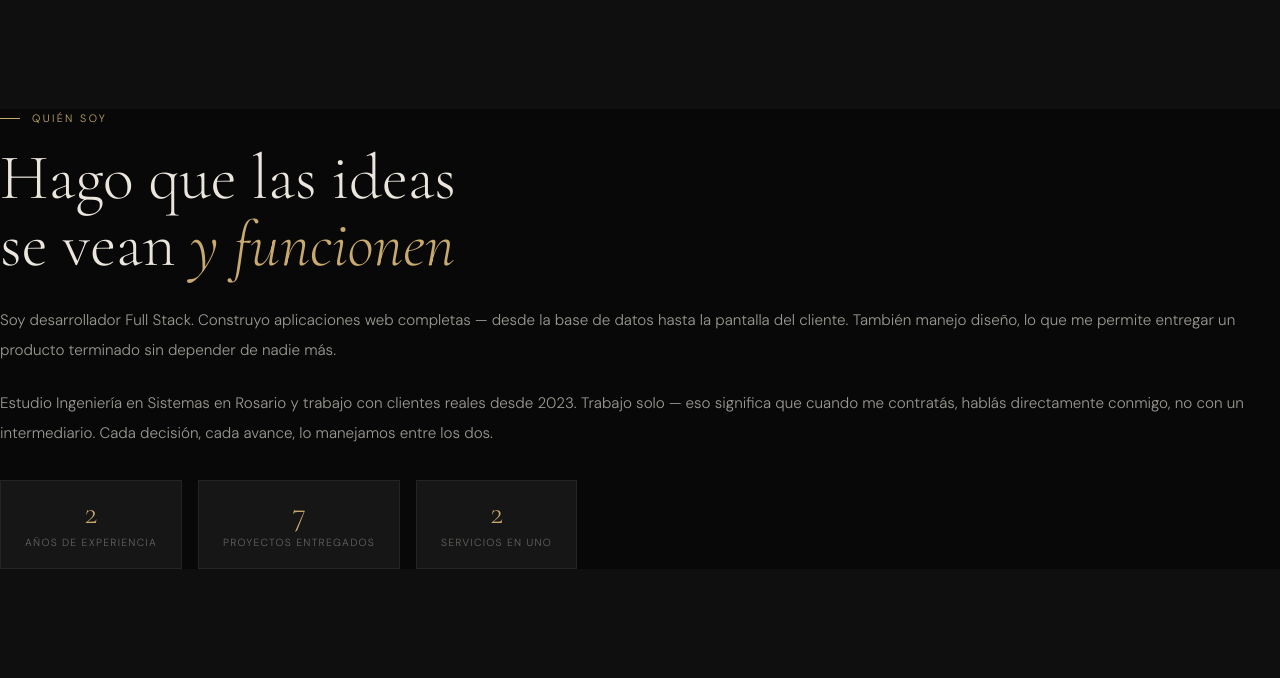
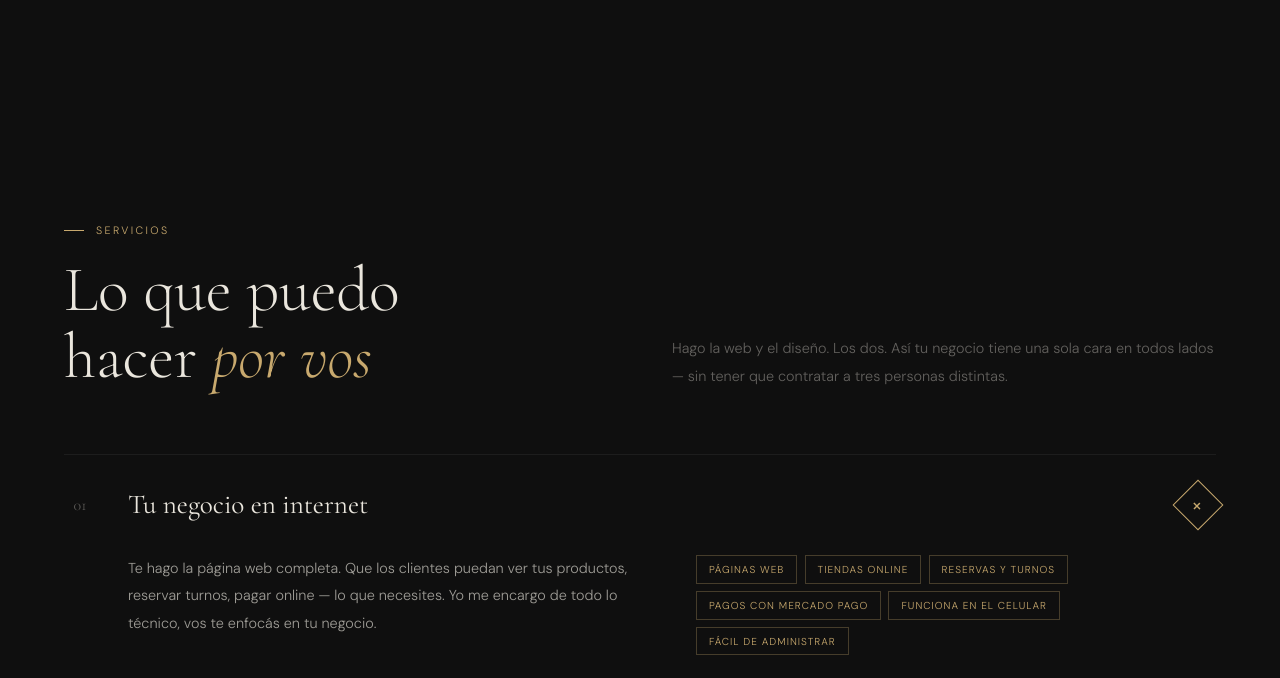
Before and after one commit to TobiasCoria/tc-studio, a plain HTML site: page index.html in a window 1280 px wide. Shown: the part 1481-2159 px from the top of the page. Drawn offline with nearby package versions, Linux system fonts and the light colour scheme.

Commit message:
correction

```diff
--- a/index.html
+++ b/index.html
@@ -432,33 +432,6 @@ footer { border-top: 1px solid var(--border); padding: 2.5rem 5vw; display: flex
   </div>
 </section>
 
-    <div>
-      <div class="s-tag">Quién soy</div>
-      <h2 class="s-title" style="margin-bottom:1.75rem;">Hago que las ideas<br>se vean <em>y funcionen</em></h2>
-      <p style="font-size:.95rem; color:var(--mid); line-height:1.95; margin-bottom:1.5rem;">
-        Soy desarrollador Full Stack. Construyo aplicaciones web completas — desde la base de datos hasta la pantalla del cliente. También manejo diseño, lo que me permite entregar un producto terminado sin depender de nadie más.
-      </p>
-      <p style="font-size:.95rem; color:var(--mid); line-height:1.95; margin-bottom:2rem;">
-        Estudio Ingeniería en Sistemas en Rosario y trabajo con clientes reales desde 2023. Trabajo solo — eso significa que cuando me contratás, hablás directamente conmigo, no con un intermediario. Cada decisión, cada avance, lo manejamos entre los dos.
-      </p>
-      <div style="display:flex; gap:1rem; flex-wrap:wrap;">
-        <div style="background:var(--s2); border:1px solid var(--border); padding:1rem 1.5rem; text-align:center;">
-          <div style="font-family:var(--fd); font-size:2rem; font-weight:300; color:var(--gold); line-height:1;">2</div>
-          <div style="font-size:0.65rem; letter-spacing:0.12em; text-transform:uppercase; color:var(--muted); margin-top:0.3rem;">años de experiencia</div>
-        </div>
-        <div style="background:var(--s2); border:1px solid var(--border); padding:1rem 1.5rem; text-align:center;">
-          <div style="font-family:var(--fd); font-size:2rem; font-weight:300; color:var(--gold); line-height:1;">7</div>
-          <div style="font-size:0.65rem; letter-spacing:0.12em; text-transform:uppercase; color:var(--muted); margin-top:0.3rem;">proyectos entregados</div>
-        </div>
-        <div style="background:var(--s2); border:1px solid var(--border); padding:1rem 1.5rem; text-align:center;">
-          <div style="font-family:var(--fd); font-size:2rem; font-weight:300; color:var(--gold); line-height:1;">2</div>
-          <div style="font-size:0.65rem; letter-spacing:0.12em; text-transform:uppercase; color:var(--muted); margin-top:0.3rem;">servicios en uno</div>
-        </div>
-      </div>
-    </div>
-
-  </div>
-</section>
 
 <!-- SERVICIOS -->
 <section class="sec" id="servicios" style="background: var(--s1);">
```
